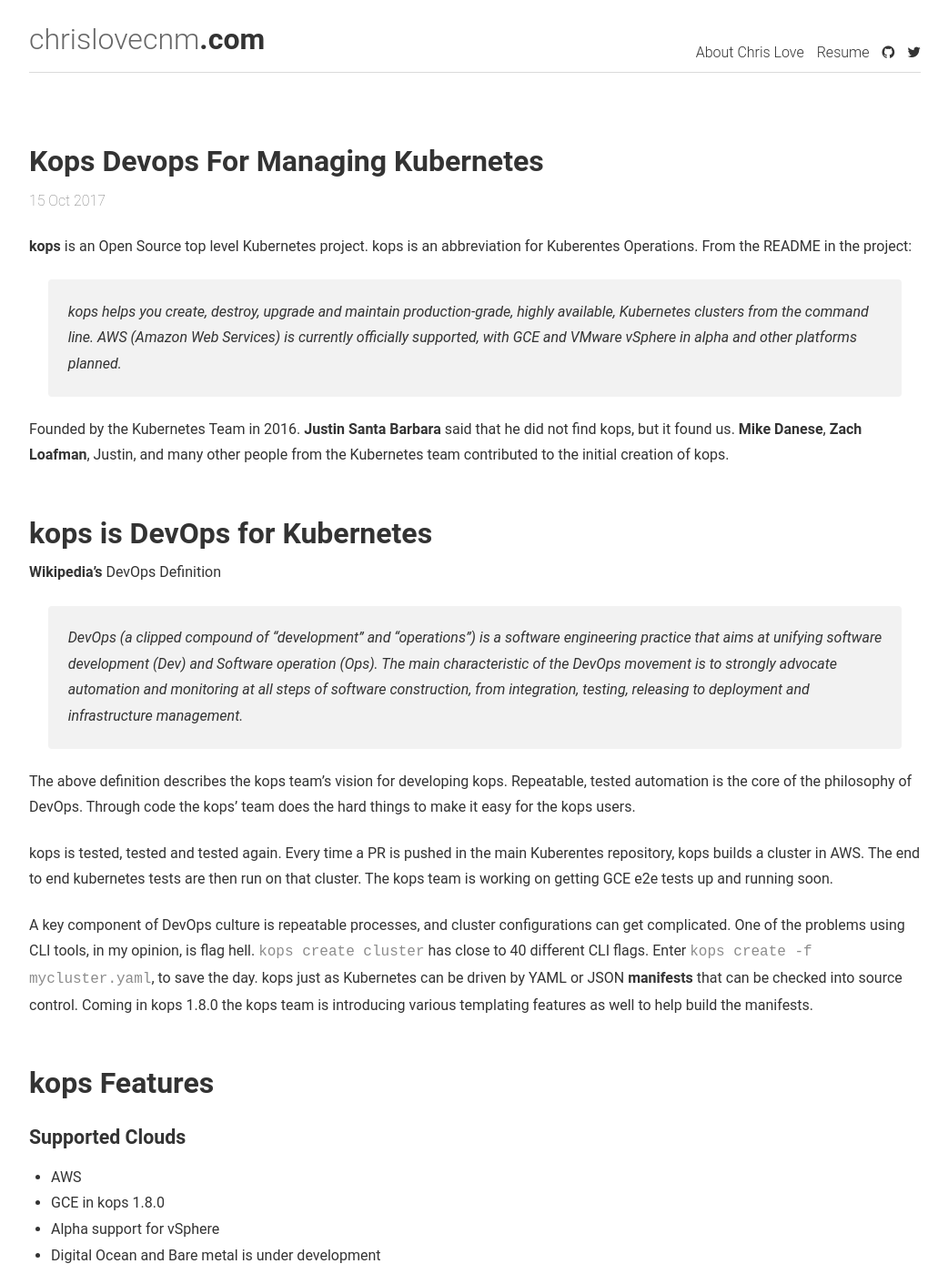
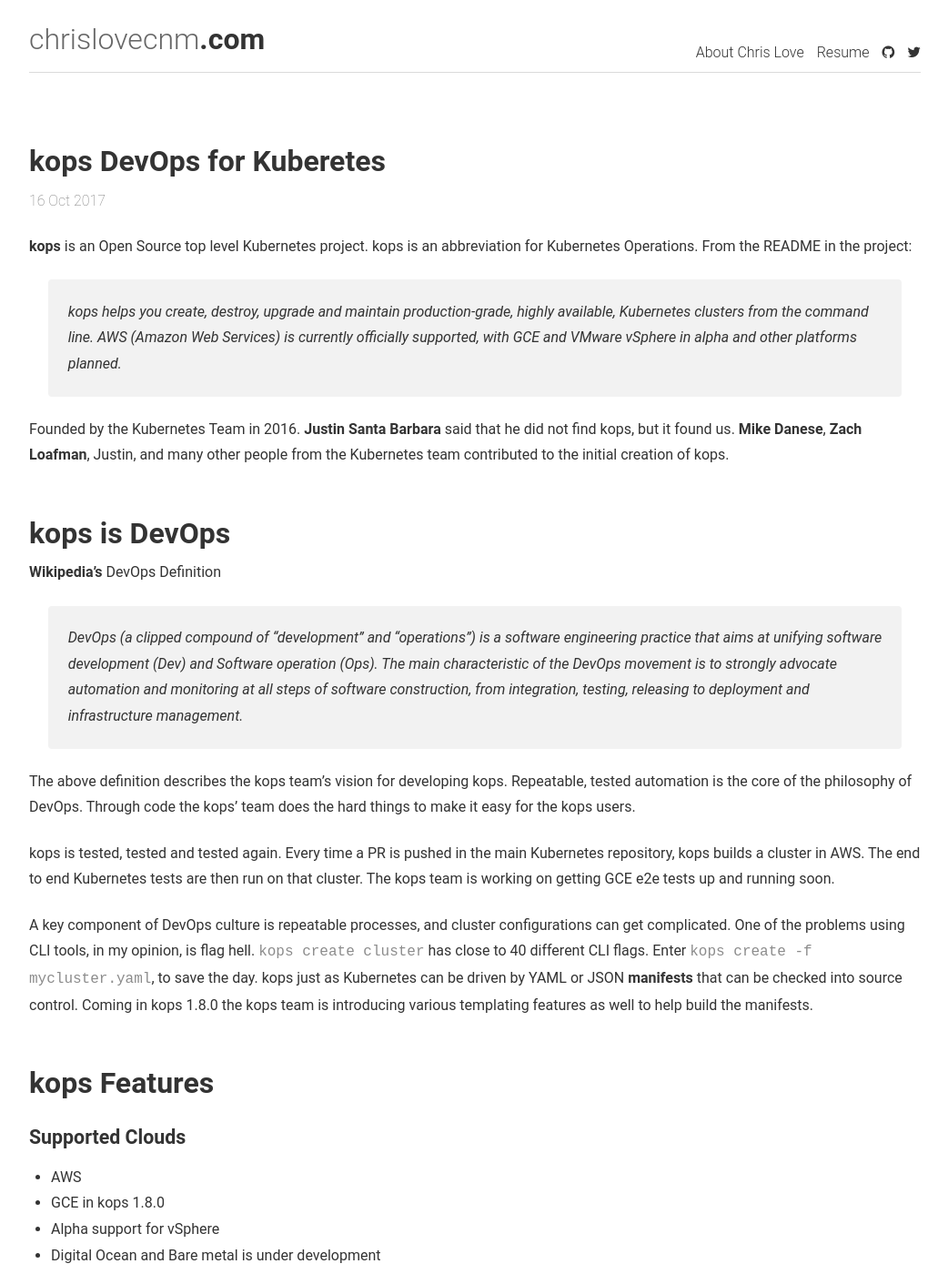
Before and after one commit to chrislovecnm/chrislovecnm.com, a Jekyll site: the page built from _posts/2017-10-15-kops-devops-for-managing-kubernetes.md, in a window 1280 px wide and 1400 px high. Shown: the whole window at 91% size, without its empty margins (118-1160 px from the left). Built offline with Jekyll 4.4.1, drawn with Linux system fonts in a browser that asks for light colours; nearby versions of some CDN libraries; some of the changed lines change nothing that is shown; some of the changed text lies outside the part shown.

Commit message:
kops devops for managing k8s

```diff
--- a/_posts/2017-10-15-kops-devops-for-managing-kubernetes.md
+++ b/_posts/2017-10-15-kops-devops-for-managing-kubernetes.md
@@ -1,5 +1,17 @@
+---
+title: DevOps for Kuberentes Operation
+description: kops - Kuberentes Operation is DevOps for Kuberentes clusters.
+header: kops DevOps for Kuberetes
+date:   2017-10-15 18:50:06 MDT
+categories: kubernetes kops
+tags:
+  - kubernetes
+  - kops
+  - DevOps
+---
+
 [kops](https://github.com/kubernetes/kops) is an Open Source top level
-Kubernetes project.  kops is an abbreviation for Kuberentes Operations. From
+Kubernetes project.  kops is an abbreviation for Kubernetes Operations. From
 the README in the project:
 
 > kops helps you create, destroy, upgrade and maintain production-grade, highly
@@ -13,7 +25,7 @@
 Loafman](https://github.com/zmerlynn), Justin, and many other people from the
 Kubernetes team contributed to the initial creation of kops.
 
-## kops is DevOps for Kubernetes
+## kops is DevOps
 
 [Wikipedia's](https://en.wikipedia.org/wiki/DevOps) DevOps Definition
 
@@ -29,7 +41,7 @@
 code the kops' team does the hard things to make it easy for the kops users.
 
 kops is tested, tested and tested again.  Every time a PR is pushed in the main
-Kuberentes repository, kops builds a cluster in AWS.  The end to end kubernetes
+Kubernetes repository, kops builds a cluster in AWS.  The end to end Kubernetes
 tests are then run on that cluster.  The kops team is working on getting GCE e2e
 tests up and running soon.
 
@@ -58,11 +70,12 @@
 - Command line autocompletion
 - Manifest Based API Configuration
 - Rolling updates and upgrades that are on par with commercial products
-- Validate that Kubernetes is up and running
+- Validate that a cluster is up and running
 - Exporting kubeconfig for installed clusters
 - CLI options for edit, create, delete, update, upgrade, rolling-update,
   validate, and more
 - Full support for RBAC
+- And many many more
 
 ## Tutorials
 
```
